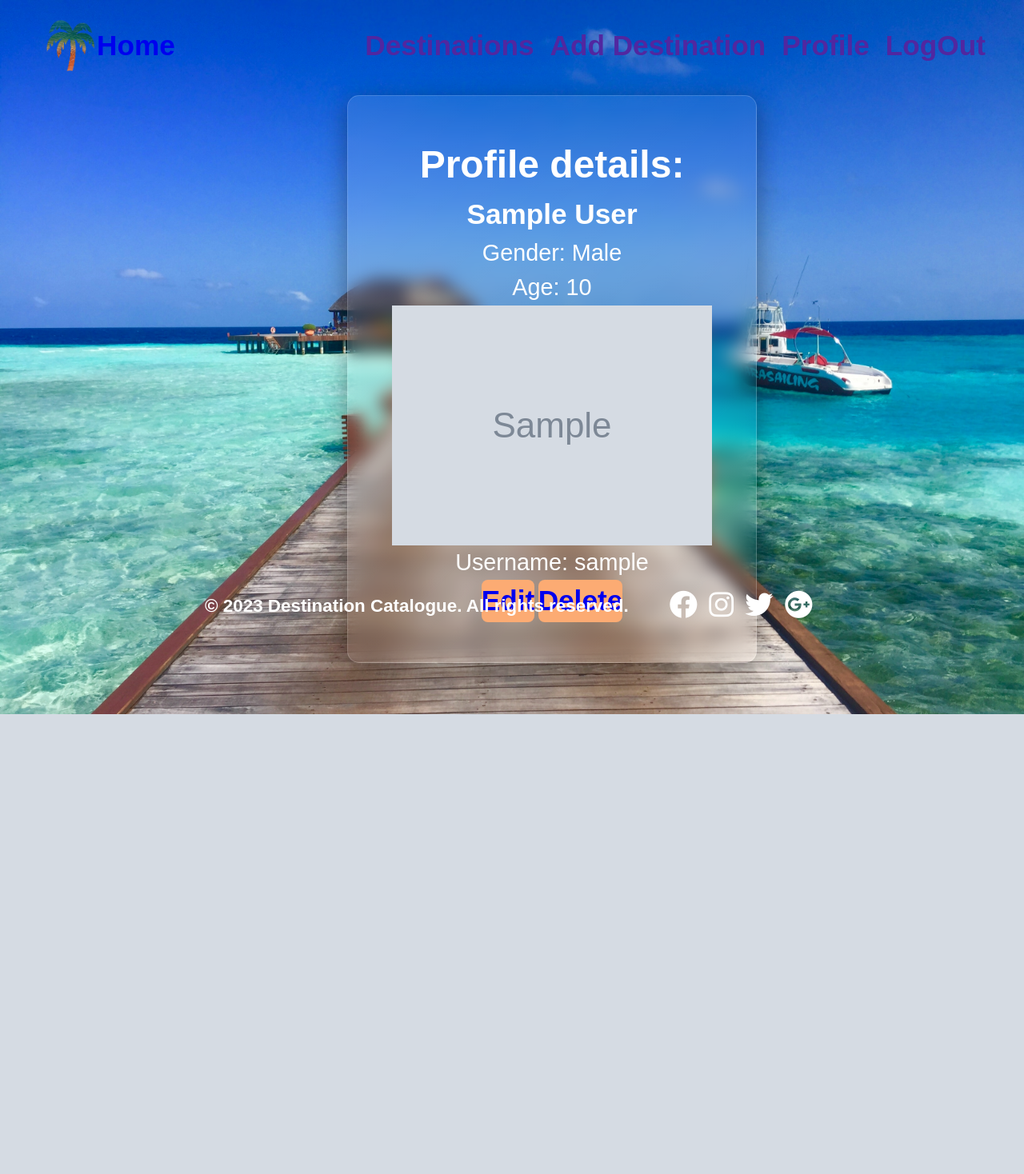
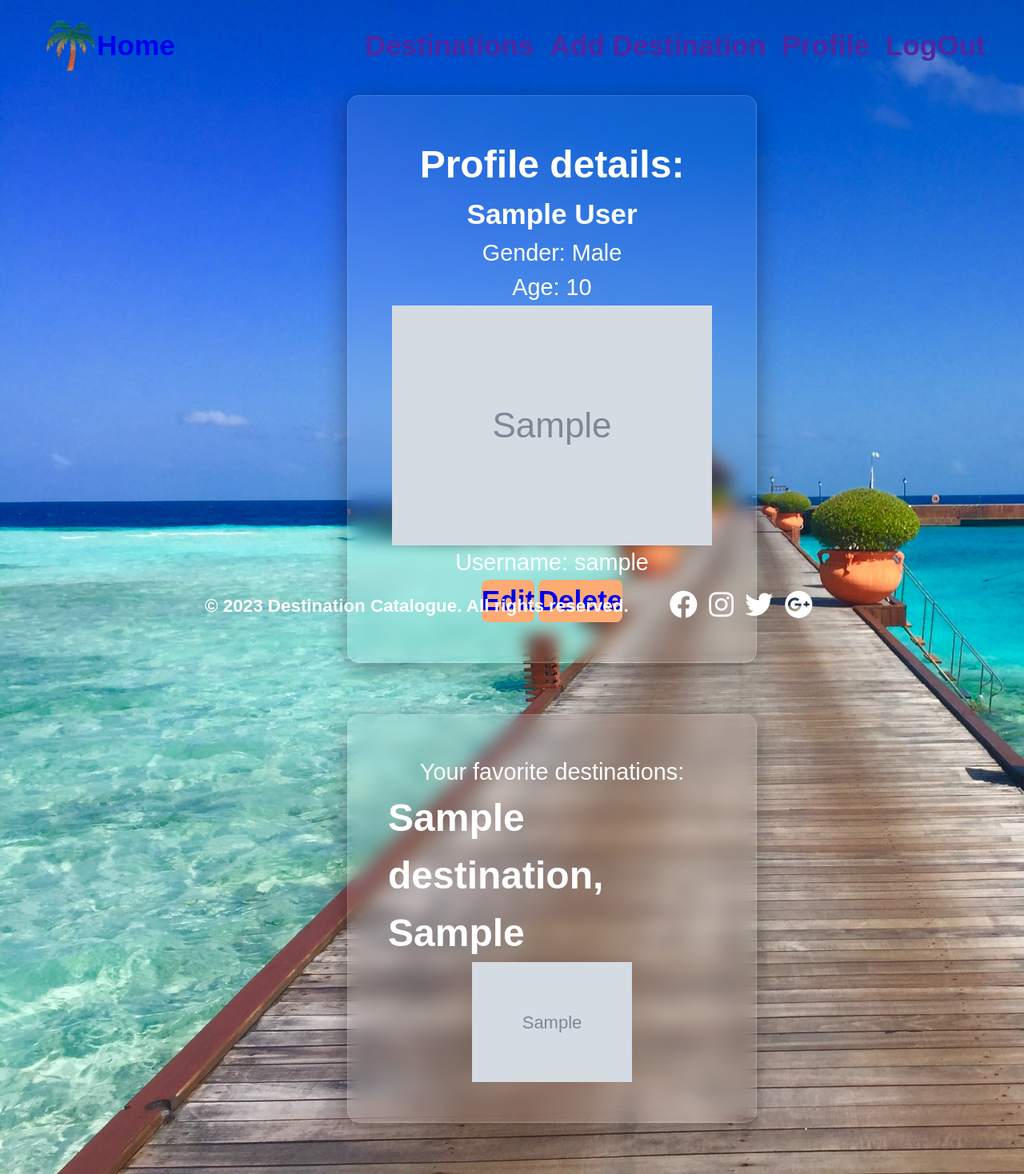
Before and after one commit to GalkaKG/Destinations_Catalogue, a Django app: page /profile/ in a window 1280 px wide. Shown: the whole page at 80% size. Before the commit the page ends 893 px from the top, so only its background shows below. Run offline with Django 5.2, Linux system fonts and the light colour scheme; a user stored in the database is signed in; tables that the repository leaves empty hold one stand-in row (values such as "Sample post"); grey boxes marked "Sample" are stand-in pictures; some web fonts are replaced.

Commit message:
like functionality and added custom filter to it

```diff
--- a/Destinations_Catalogue/destinations/models.py
+++ b/Destinations_Catalogue/destinations/models.py
@@ -18,7 +18,7 @@ class Destination(models.Model):
         upload_to='destinations/',
     )
 
-    price = models.PositiveIntegerField(null=True, blank=True, verbose_name='Price per night: $...')
+    price = models.PositiveIntegerField(null=True, blank=True, verbose_name='Price per night in $:')
 
     hotel = models.CharField(null=True, blank=True)
 
--- a/Destinations_Catalogue/profiles/views.py
+++ b/Destinations_Catalogue/profiles/views.py
@@ -5,6 +5,8 @@ from django.shortcuts import redirect
 from django.views.generic import CreateView, DetailView, TemplateView, UpdateView, DeleteView
 from django.urls import reverse_lazy
 
+from Destinations_Catalogue.common.models import Favorite
+from Destinations_Catalogue.destinations.models import Destination
 from Destinations_Catalogue.profiles.forms import EditProfileForm, CustomUserCreationForm
 from Destinations_Catalogue.profiles.models import CustomUser, ProfileModel
 
@@ -60,6 +62,11 @@ class UserDetailsView(LoginRequiredMixin, DetailView):
         pk = self.request.user.pk
         current_user = ProfileModel.objects.filter(profile_id=pk).get()
         context['profile'] = current_user
+        favorites = Favorite.objects.filter(user=current_user.pk)
+        favorite_destinations_id = favorites.values_list('destination', flat=True)
+        favorite_destinations = [Destination.objects.filter(id=d).get() for d in favorite_destinations_id]
+        context['favorite_destinations'] = favorite_destinations
+        print([d for d in favorite_destinations])
         return context
 
 
--- a/Destinations_Catalogue/settings.py
+++ b/Destinations_Catalogue/settings.py
@@ -149,3 +149,7 @@ MEDIA_ROOT = (
 # LOGIN_URL = reverse_lazy('')
 
 AUTH_USER_MODEL = 'profiles.CustomUser'
+
+LOGIN_REDIRECT_URL = reverse_lazy('create profile')
+
+LOGIN_URL = reverse_lazy('login')
--- a/static/styles/reset.css
+++ b/static/styles/reset.css
@@ -27,12 +27,12 @@ ol[role='list'] {
   margin: 0px;
 }
 
-/* Set core root defaults */
+/* Set templatetags root defaults */
 html:focus-within {
   scroll-behavior: smooth;
 }
 
-/* Set core body defaults */
+/* Set templatetags body defaults */
 body {
   min-height: 100vh;
   text-rendering: optimizeSpeed;
--- a/templates/profiles/details-profile.html
+++ b/templates/profiles/details-profile.html
@@ -23,6 +23,15 @@
             <button class="btn"><a class="" href="{% url 'edit profile' %}">Edit</a></button>
             <button class="btn"><a class="" href="{% url 'delete profile' %}">Delete</a></button>
         </div>
+     </div>
 
-     </div>
+    {% if favorite_destinations %}
+        <div class="profile-details">
+            <p>Your favorite destinations:</p>
+            {% for destination in favorite_destinations %}
+                <h1>{{ destination.name }}, {{ destination.location }}</h1>
+                <img style="width: 200px" src="{{ destination.image.url }}">
+            {% endfor %}
+        </div>
+    {% endif %}
 {% endblock %}
```
Also changed, not shown: Destinations_Catalogue/common/templatetags/custom_filter.py (added, +10 -0 lines), Destinations_Catalogue/common/views.py (+14 -20 lines), templates/common/catalogue.html (+9 -4 lines), Destinations_Catalogue/common/templatetags/__init__.py (added).
